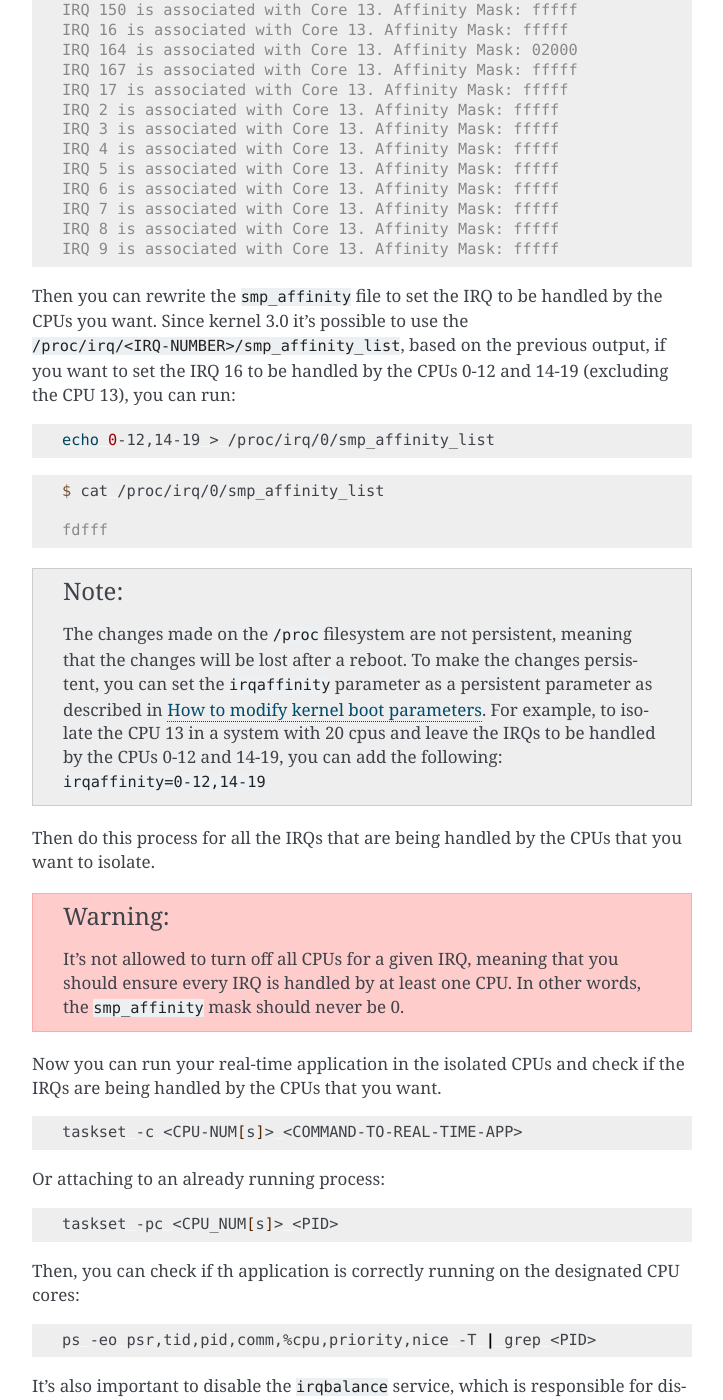
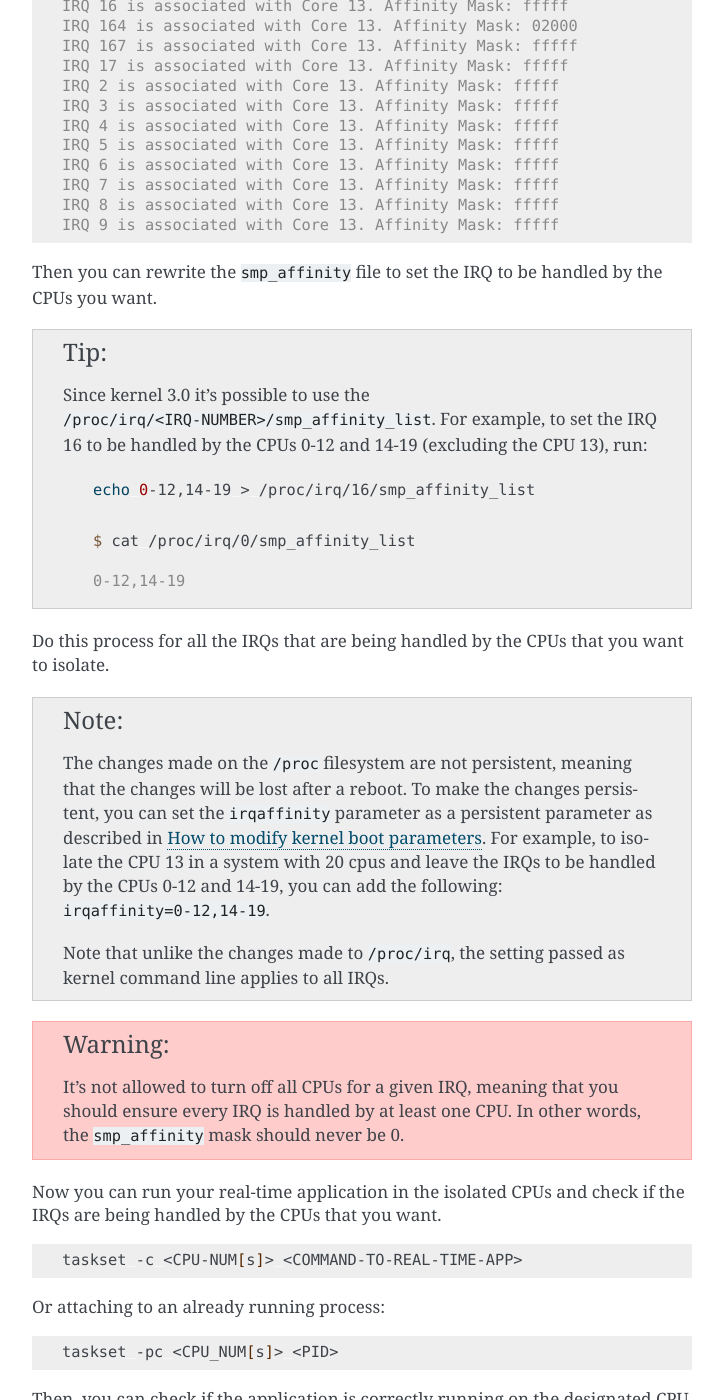
Before and after one commit to canonical/real-time-ubuntu-docs, a Sphinx documentation site: the page built from docs/how-to/tune-irq-affinity.rst, in a window 1280 px wide and 1400 px high, scrolled down 1832 px. Shown: the whole window, without its empty margins (388-1111 px from the left). Built offline with Sphinx 7.4.7, drawn with Linux system fonts in a browser that asks for light colours; some of the changed text lies outside the part shown.

Commit message:
fix: corrections and improvements to IRQ how-to
Signed-off-by: Farshid Tavakolizadeh <farshid.tavakolizadeh@canonical.com>

```diff
--- a/docs/how-to/tune-irq-affinity.rst
+++ b/docs/how-to/tune-irq-affinity.rst
@@ -47,7 +47,7 @@ First you can list the isolated CPUs:
 
 An empty output means that no core is isolated.
 
-Then you can list all the available CPUs:
+Conversely, you can list all the available CPUs:
 
 .. code-block:: shell-session
 
@@ -60,8 +60,8 @@ In this case, the system has 20 CPUs available.
 The best way to tune a system is to isolate one or more CPUs to be used to run
 the real-time application and the others to handle the IRQs and kthreads.
 
-First check which IRQ is being handled by the CPU, or sets of CPUs that you want
-to isolate. This can do either manually checking:
+To check which CPUs are set for handling the IRQ, read the `smp_affinity` file
+for each IRQ:
 
 .. code-block:: shell-session
 
@@ -69,13 +69,13 @@ to isolate. This can do either manually checking:
 
     ffffff
 
-OBS: The ``smp_affinity`` file is a bitmask, where each bit represents a CPU, where
+The ``smp_affinity`` file is a bitmask, where each bit represents a CPU, where
 ``1`` means that the CPU is allowed to handle the IRQ and ``0`` means that the CPU
 is not allowed to handle the IRQ. An output of ``ffffff`` means that all CPUs are
 allowed to handle the IRQ.
 
-Or you can use the :download:`check_irqs.sh` script to list the all the IRQs
-associated  with a given CPU:
+To list all the IRQs associated with a given CPU, can use the
+:download:`check_irqs.sh` script:
 
 .. code-block:: shell-session
 
@@ -107,20 +107,29 @@ associated  with a given CPU:
     IRQ 9 is associated with Core 13. Affinity Mask: fffff
 
 Then you can rewrite the ``smp_affinity`` file to set the IRQ to be handled by the
-CPUs you want. Since kernel 3.0 it's possible to use the
-``/proc/irq/<IRQ-NUMBER>/smp_affinity_list``, based on the previous output, if you
-want to set the IRQ 16 to be handled by the CPUs 0-12 and 14-19 (excluding the
-CPU 13), you can run:
+CPUs you want.
 
-.. code-block:: shell
+.. tip::
 
-    echo 0-12,14-19 > /proc/irq/0/smp_affinity_list
+    Since kernel 3.0 it's possible to use the
+    ``/proc/irq/<IRQ-NUMBER>/smp_affinity_list``. For example, to
+    set the IRQ 16 to be handled by the CPUs 0-12 and 14-19 (excluding the
+    CPU 13), run:
 
-.. code-block:: shell-session
+    .. code-block:: shell
 
-    $ cat /proc/irq/0/smp_affinity_list
+        echo 0-12,14-19 > /proc/irq/16/smp_affinity_list
 
-    fdfff
+    .. code-block:: shell-session
+
+        $ cat /proc/irq/0/smp_affinity_list
+
+        0-12,14-19
+
+
+
+Do this process for all the IRQs that are being handled by the CPUs that
+you want to isolate.
 
 .. note::
 
@@ -130,12 +139,11 @@ CPU 13), you can run:
     described in :doc:`modify-kernel-boot-parameters`.
     For example, to isolate the CPU 13 in a system with 20 cpus and leave the IRQs
     to be handled by the CPUs 0-12 and 14-19, you can add the following:
-    ``irqaffinity=0-12,14-19``
+    ``irqaffinity=0-12,14-19``.
 
+    Note that unlike the changes made to ``/proc/irq``, the setting passed as
+    kernel command line applies to all IRQs.
 
-
-Then do this process for all the IRQs that are being handled by the CPUs that
-you want to isolate.
 
 .. warning::
 
@@ -157,7 +165,7 @@ Or attaching to an already running process:
     taskset -pc <CPU_NUM[s]> <PID>
 
 
-Then, you can check if th application is correctly running on the designated
+Then, you can check if the application is correctly running on the designated
 CPU cores:
 
 .. code-block:: shell
```
Also changed, not shown: other parts of docs/how-to/tune-irq-affinity.rst (+5 -5 lines).
